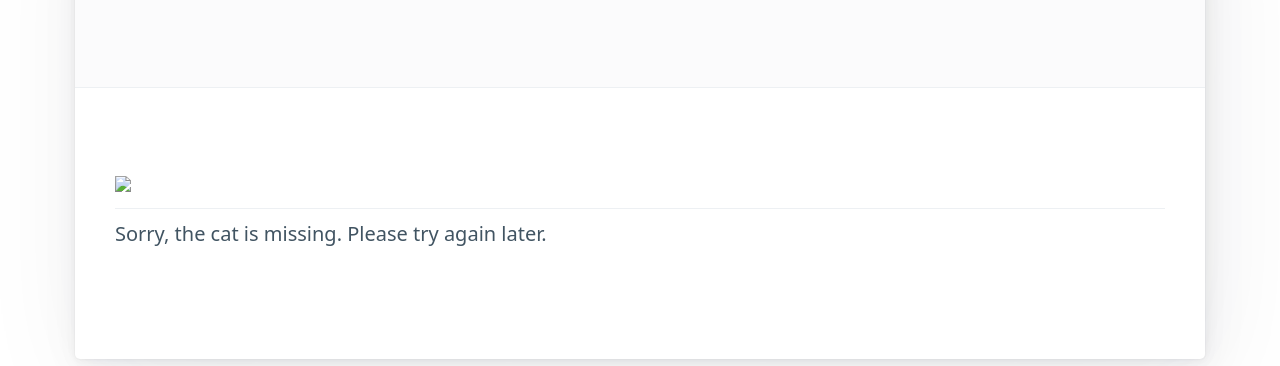
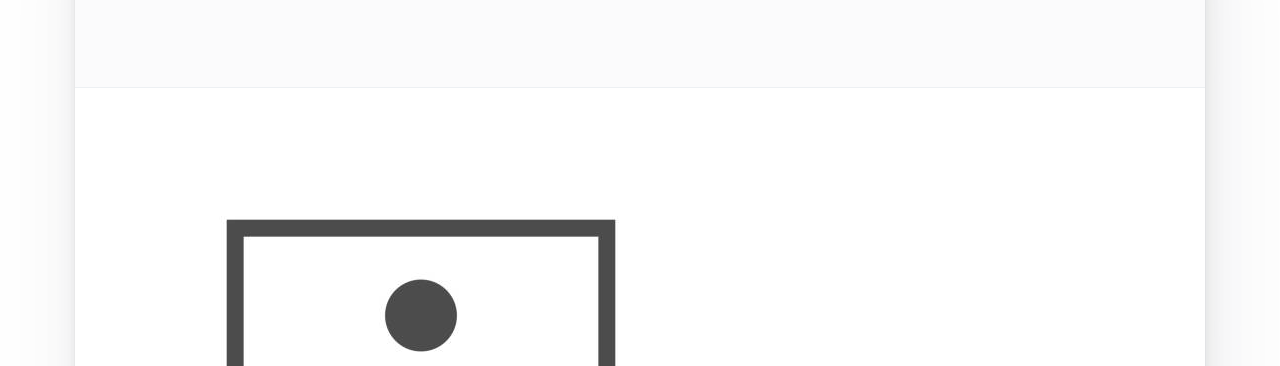
Before and after one commit to briancain/cats-as-a-service, a plain HTML site: page cat.html in a window 1280 px wide. Shown: the part 434-800 px from the top of the page. Drawn offline with Linux system fonts and the light colour scheme.

Commit message:
Cat: fix typo on missing img link

```diff
--- a/cat.html
+++ b/cat.html
@@ -17,7 +17,7 @@
       <hr>
       <p>This cat is happy to see you!</p>
       -->
-      <img src="/static/missing.jpeg"></img>
+      <img src="/static/missing.jpg"></img>
       <hr>
       <p>Sorry, the cat is missing. Please try again later.</p>
     </article>
```
